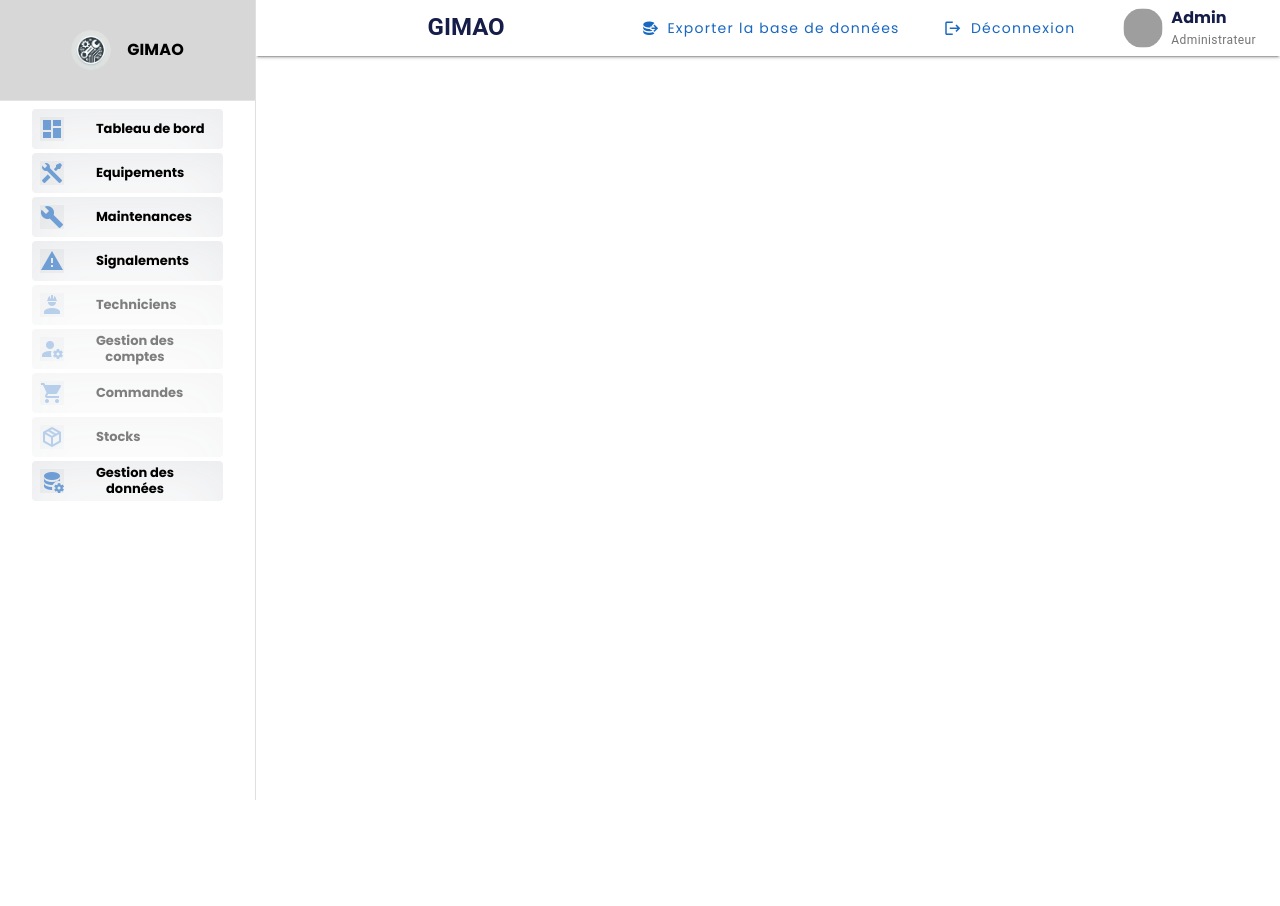
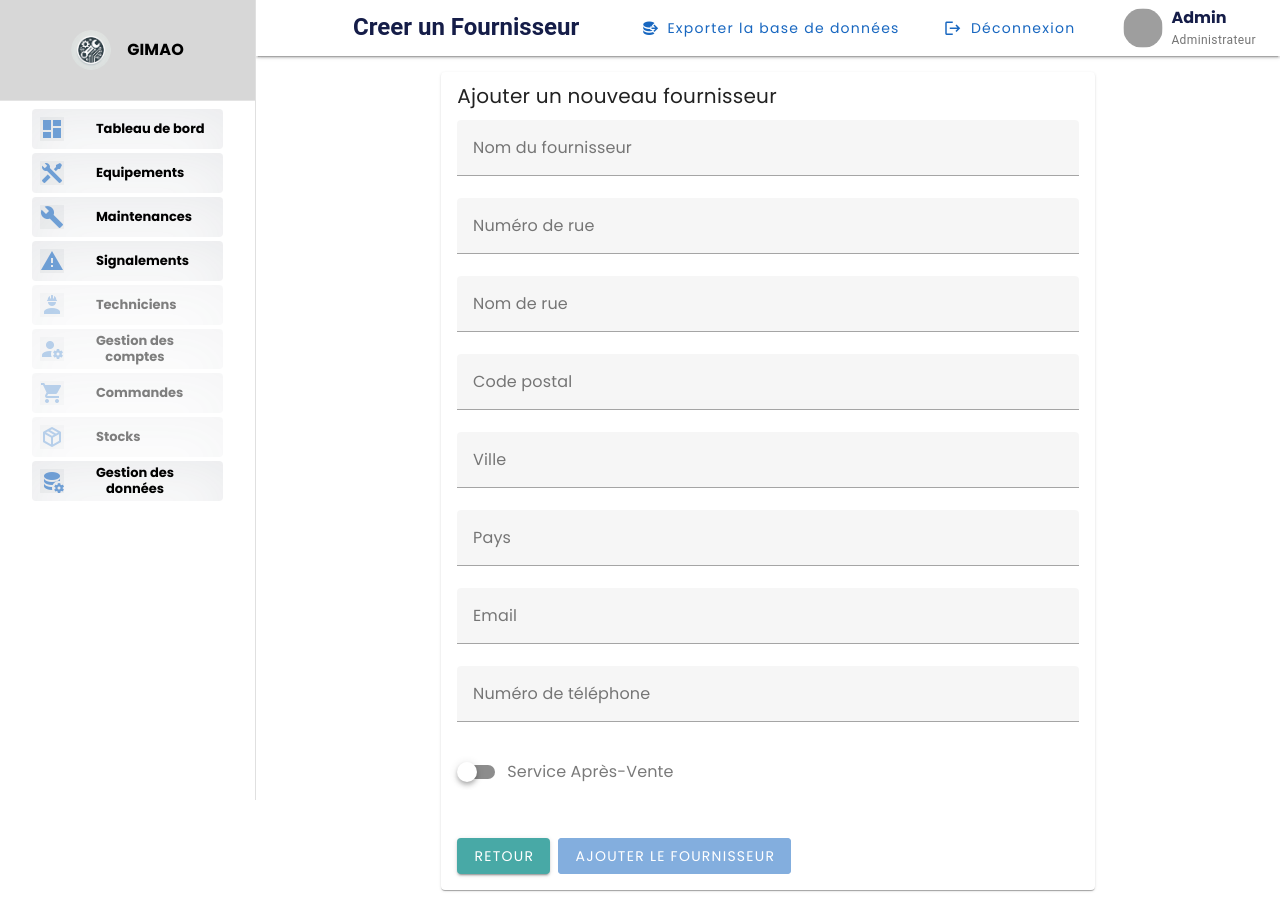
Before and after one commit to JDRSinclair/GIMAO, a Vue app in the folder frontend/: page /creer-fournisseur in a window 1280 px wide. Before the commit the page ends 800 px from the top, so only its background shows below. Built offline with nearby package versions, Linux system fonts and the light colour scheme; grey boxes are pictures that could not be loaded; the HTML template or start-up script is replaced by a standard one.

Commit message:
Fournisseurs

```diff
--- a/frontend/src/router/index.js
+++ b/frontend/src/router/index.js
@@ -33,11 +33,15 @@ import CreerLieu from '@/views/GestionDonnees/Lieux/CreerLieu.vue'
 import Lieux from '@/views/GestionDonnees/Lieux/Lieux.vue'
 import AfficherLieu from '@/views/GestionDonnees/Lieux/AfficherLieu.vue'
 
-// import CreerFournisseur from '@/views/GestionDonnees/Fournisseurs/CreerFournisseur.vue'
-// import Fournisseurs from '@/views/GestionDonnees/Fournisseurs/Fournisseurs.vue'
+import CreerFournisseur from '@/views/GestionDonnees/Fournisseurs/CreerFournisseur.vue'
+import Fournisseurs from '@/views/GestionDonnees/Fournisseurs/Fournisseurs.vue'
+import AfficherFournisseur from '@/views/GestionDonnees/Fournisseurs/AfficherFournisseur.vue'
 
 // import CreerFabricant from '@/views/GestionDonnees/Fabricants/CreerFabricant.vue'
 // import Fabricants from '@/views/GestionDonnees/Fabricants/Fabricants.vue'
+// import AfficherFabricant from '@/views/GestionDonnees/Fabricants/AfficherFabricants.vue'
+
+
 
 import Consommables from '@/views/GestionDonnees/Consommables/Consommables.vue'
 import CreerConsommable from '@/views/GestionDonnees/Consommables/CreerConsommable.vue'
@@ -109,6 +113,55 @@ const routes = [
     meta: { title: 'Détails d\'un consommable' }
   },
 
+
+    // Fabricants ------------------------------------------------------------------
+
+  // {
+  //   path: '/fabricants',
+  //   name: 'Fabricants',
+  //   component: Fabricants,
+  //   meta: { title: 'Fabricants' }
+  // },
+
+  // {
+  //   path: '/creer-fabricant',
+  //   name: 'CreerFabricant',
+  //   component: CreerFabricant,
+  //   meta: { title: 'Creer un Fabricant' }
+  // },
+
+  // {
+  //   path: '/afficher-fabricant/:id',
+  //   name: 'AfficherFabricant',
+  //   component: AfficherFabricant,
+  //   props: true,
+  //   meta: { title: 'Détails d\'un fabricant' }
+  // },
+
+
+    // Fournisseurs ------------------------------------------------------------------
+
+  {
+    path: '/fournisseurs',
+    name: 'Fournisseurs',
+    component: Fournisseurs,
+    meta: { title: 'Fournisseurs' }
+  },
+
+  {
+    path: '/creer-fournisseur',
+    name: 'CreerFournisseur',
+    component: CreerFournisseur,
+    meta: { title: 'Creer un Fournisseur' }
+  },
+
+  {
+    path: '/afficher-fournisseur/:id',
+    name: 'AfficherFournisseur',
+    component: AfficherFournisseur,
+    props: true,
+    meta: { title: 'Détails d\'un Fournisseur' }
+  },
 
 
 
--- /dev/null
+++ b/frontend/src/views/GestionDonnees/Fournisseurs/AfficherFournisseur.vue
@@ -0,0 +1,135 @@
+<template>
+  <v-container>
+    <v-row justify="center">
+      <v-col cols="12" md="8">
+        <v-card v-if="fournisseur">
+          <v-card-title>Détails du fournisseur</v-card-title>
+          <v-card-text>
+            <v-alert v-if="errorMessage" type="error">
+              {{ errorMessage }}
+            </v-alert>
+            <v-list>
+              <v-list-item>
+                <v-list-item-title>Nom du fournisseur:</v-list-item-title>
+                <v-list-item-subtitle>{{ fournisseur.nomFournisseur }}</v-list-item-subtitle>
+              </v-list-item>
+              <v-list-item>
+                <v-list-item-title>Adresse:</v-list-item-title>
+                <v-list-item-subtitle>
+                  {{ fournisseur.numRue }} {{ fournisseur.nomRue }}, {{ fournisseur.codePostal }} {{ fournisseur.ville }}
+                </v-list-item-subtitle>
+              </v-list-item>
+              <v-list-item>
+                <v-list-item-title>Pays:</v-list-item-title>
+                <v-list-item-subtitle>{{ fournisseur.paysFournisseur }}</v-list-item-subtitle>
+              </v-list-item>
+              <v-list-item>
+                <v-list-item-title>Email:</v-list-item-title>
+                <v-list-item-subtitle>{{ fournisseur.mailFournisseur }}</v-list-item-subtitle>
+              </v-list-item>
+              <v-list-item>
+                <v-list-item-title>Téléphone:</v-list-item-title>
+                <v-list-item-subtitle>{{ fournisseur.numTelephoneFournisseur }}</v-list-item-subtitle>
+              </v-list-item>
+              <v-list-item>
+                <v-list-item-title>Service Après-Vente:</v-list-item-title>
+                <v-list-item-subtitle>{{ fournisseur.serviceApresVente ? 'Oui' : 'Non' }}</v-list-item-subtitle>
+              </v-list-item>
+            </v-list>
+          </v-card-text>
+          <v-card-actions>
+            <v-btn color="primary" @click="goBack">
+              Retour
+            </v-btn>
+            <v-spacer></v-spacer>
+            <v-btn color="error" @click="confirmDelete">
+              Supprimer
+            </v-btn>
+          </v-card-actions>
+        </v-card>
+        <v-alert v-else-if="isLoading" type="info">
+          Chargement du fournisseur...
+        </v-alert>
+        <v-alert v-else type="warning">
+          Fournisseur non trouvé
+        </v-alert>
+      </v-col>
+    </v-row>
+    <v-dialog v-model="showDeleteConfirmation" max-width="300">
+      <v-card>
+        <v-card-title>Confirmer la suppression</v-card-title>
+        <v-card-text>
+          Êtes-vous sûr de vouloir supprimer ce fournisseur ?
+        </v-card-text>
+        <v-card-actions>
+          <v-btn color="primary" text @click="showDeleteConfirmation = false">Annuler</v-btn>
+          <v-btn color="error" text @click="deleteFournisseur">Supprimer</v-btn>
+        </v-card-actions>
+      </v-card>
+    </v-dialog>
+  </v-container>
+</template>
+
+<script>
+import { ref, onMounted } from 'vue';
+import { useRouter, useRoute } from 'vue-router';
+import api from '@/services/api';
+
+export default {
+  setup() {
+    const router = useRouter();
+    const route = useRoute();
+    const fournisseur = ref(null);
+    const errorMessage = ref('');
+    const isLoading = ref(true);
+    const showDeleteConfirmation = ref(false);
+
+    const getFournisseur = async () => {
+      isLoading.value = true;
+      errorMessage.value = '';
+      try {
+        const response = await api.getFournisseur(route.params.id);
+        fournisseur.value = response.data;
+      } catch (error) {
+        console.error('Error fetching fournisseur:', error);
+        errorMessage.value = 'Erreur lors de la récupération du fournisseur.';
+      } finally {
+        isLoading.value = false;
+      }
+    };
+
+    const goBack = () => {
+      router.go(-1);
+    };
+
+    const confirmDelete = () => {
+      showDeleteConfirmation.value = true;
+    };
+
+    const deleteFournisseur = async () => {
+      try {
+        await api.deleteFournisseur(fournisseur.value.id);
+        showDeleteConfirmation.value = false;
+        router.push({ name: 'ListeFournisseurs' });
+      } catch (error) {
+        console.error('Error deleting fournisseur:', error);
+      }
+      goBack();
+    };
+
+    onMounted(() => {
+      getFournisseur();
+    });
+
+    return {
+      fournisseur,
+      errorMessage,
+      isLoading,
+      goBack,
+      confirmDelete,
+      deleteFournisseur,
+      showDeleteConfirmation
+    };
+  }
+};
+</script>
--- a/frontend/src/views/GestionDonnees/Fournisseurs/CreerFournisseur.vue
+++ b/frontend/src/views/GestionDonnees/Fournisseurs/CreerFournisseur.vue
@@ -1,84 +1,141 @@
 <template>
-    <v-app>
-      <v-main>
   <v-container>
-          <v-row>
-            <v-col>
-              <v-btn color="primary" class="mb-4" @click="navigateToCreerFournisseurs">
-                Ajouter Fournisseur
+    <v-row justify="center">
+      <v-col cols="12" md="8">
+        <v-card>
+          <v-card-title>Ajouter un nouveau fournisseur</v-card-title>
+          <v-card-text>
+            <v-alert v-if="errorMessage" type="error">
+              {{ errorMessage }}
+            </v-alert>
+            <v-form @submit.prevent="submitForm">
+              <v-text-field
+                v-model="fournisseur.nomFournisseur"
+                label="Nom du fournisseur"
+                required
+              ></v-text-field>
+
+              <v-text-field
+                v-model="fournisseur.numRue"
+                label="Numéro de rue"
+                type="number"
+                required
+              ></v-text-field>
+
+              <v-text-field
+                v-model="fournisseur.nomRue"
+                label="Nom de rue"
+                required
+              ></v-text-field>
+
+              <v-text-field
+                v-model="fournisseur.codePostal"
+                label="Code postal"
+                required
+              ></v-text-field>
+
+              <v-text-field
+                v-model="fournisseur.ville"
+                label="Ville"
+                required
+              ></v-text-field>
+
+              <v-text-field
+                v-model="fournisseur.paysFournisseur"
+                label="Pays"
+                required
+              ></v-text-field>
+
+              <v-text-field
+                v-model="fournisseur.mailFournisseur"
+                label="Email"
+                type="email"
+                required
+              ></v-text-field>
+
+              <v-text-field
+                v-model="fournisseur.numTelephoneFournisseur"
+                label="Numéro de téléphone"
+                required
+              ></v-text-field>
+
+              <v-switch
+                v-model="fournisseur.serviceApresVente"
+                label="Service Après-Vente"
+              ></v-switch>
+
+              <v-btn color="secondary" class="mt-4 mr-2" @click="goBack">
+                Retour
               </v-btn>
-              <v-data-table
-                :headers="headers"
-                :items="fournisseurs"
-                :items-per-page="itemsPerPage"
-                :page.sync="page"
-                class="elevation-1 rounded-lg"
-                @page-count="pageCount = $event"
-              ></v-data-table>
-              <div class="text-center pt-2">
-                <v-pagination
-                  v-model="page"
-                  :length="pageCount"
-                ></v-pagination>
-              </div>
+              <v-btn type="submit" color="primary" class="mt-4" :disabled="!isFormValid">
+                Ajouter le fournisseur
+              </v-btn>
+            </v-form>
+          </v-card-text>
+        </v-card>
       </v-col>
     </v-row>
   </v-container>
-      </v-main>
-    </v-app>
 </template>
 
 <script>
-  import { ref, onMounted } from 'vue';
+import { ref, computed } from 'vue';
 import { useRouter } from 'vue-router';
 import api from '@/services/api';
 
 export default {
-    name: 'Fournisseurs',
   setup() {
     const router = useRouter();
-      const page = ref(1);
-      const pageCount = ref(0);
-      const itemsPerPage = ref(5);
-      const fournisseurs = ref([]);
+    const fournisseur = ref({
+      nomFournisseur: '',
+      numRue: '',
+      nomRue: '',
+      codePostal: '',
+      ville: '',
+      paysFournisseur: '',
+      mailFournisseur: '',
+      numTelephoneFournisseur: '',
+      serviceApresVente: false
+    });
+    const errorMessage = ref('');
 
-      const headers = [
-        { text: 'Nom', value: 'nomFournisseur' },
-        { text: 'Ville', value: 'ville' },
-        { text: 'Pays', value: 'paysFournisseur' },
-        { text: 'Email', value: 'mailFournisseur' },
-        { text: 'Téléphone', value: 'numTelephoneFournisseur' },
-      ];
+    const isFormValid = computed(() => {
+      return fournisseur.value.nomFournisseur &&
+             fournisseur.value.numRue &&
+             fournisseur.value.nomRue &&
+             fournisseur.value.codePostal &&
+             fournisseur.value.ville &&
+             fournisseur.value.paysFournisseur &&
+             fournisseur.value.mailFournisseur &&
+             fournisseur.value.numTelephoneFournisseur;
+    });
 
-      const fetchFournisseurs = async () => {
+    const submitForm = async () => {
+      if (!isFormValid.value) {
+        errorMessage.value = 'Veuillez remplir tous les champs requis.';
+        return;
+      }
+
       try {
-          const response = await api.getFournisseurs();
-          fournisseurs.value = response.data;
+        const response = await api.postFournisseur(fournisseur.value);
+        console.log('Fournisseur créé:', response.data);
+        goBack();
       } catch (error) {
-          console.error('Erreur lors de la récupération des fournisseurs:', error);
+        console.error('Error creating fournisseur:', error);
       }
     };
 
-      onMounted(fetchFournisseurs);
-
-      const navigateToCreerFournisseurs = () => {
-        router.push('/creer-fournisseurs');
+    const goBack = () => {
+      router.go(-1);
     };
 
     return {
-        page,
-        pageCount,
-        itemsPerPage,
-        fournisseurs,
-        headers,
-        navigateToCreerFournisseurs
+      fournisseur,
+      errorMessage,
+      isFormValid,
+      submitForm,
+      goBack
     };
-    },
+  }
 };
 </script>
-
-  <style scoped>
-  .v-card {
-    background-color: #FFFFFF;
-  }
-  </style>
--- a/frontend/src/views/GestionDonnees/Fournisseurs/Fournisseurs.vue
+++ b/frontend/src/views/GestionDonnees/Fournisseurs/Fournisseurs.vue
@@ -1,84 +1,81 @@
 <template>
-  <v-app>
-    <v-main>
-      <v-container>
-        <v-row>
-          <v-col>
-            <v-btn color="primary" class="mb-4" @click="navigateToCreerFournisseurs">
-              Ajouter Fournisseur
-            </v-btn>
-            <v-data-table
-              :headers="headers"
-              :items="fournisseurs"
-              :items-per-page="itemsPerPage"
-              :page.sync="page"
-              class="elevation-1 rounded-lg"
-              @page-count="pageCount = $event"
-            ></v-data-table>
-            <div class="text-center pt-2">
-              <v-pagination
-                v-model="page"
-                :length="pageCount"
-              ></v-pagination>
-            </div>
-          </v-col>
-        </v-row>
-      </v-container>
-    </v-main>
-  </v-app>
+  <v-container>
+    <v-row class="mb-4">
+      <!-- Barre de recherche -->
+      <v-col cols="9">
+        <v-text-field
+          v-model="searchQuery"
+          label="Rechercher un fournisseur"
+          prepend-icon="mdi-magnify"
+          clearable
+        ></v-text-field>
+      </v-col>
+      <v-col cols="3" class="align-center">
+        <v-btn
+          color="primary"
+          @click="$router.push('/creer-fournisseur')"
+          class="ml-2"
+          height="50%"
+        >
+          Créer un fournisseur
+        </v-btn>
+      </v-col>
+    </v-row>
+    <v-row>
+      <v-col v-for="fournisseur in filteredFournisseurs" :key="fournisseur.id" cols="12" sm="6" md="4">
+        <v-card @click="goToFournisseurDetails(fournisseur.id)">
+          <v-card-title>{{ fournisseur.nomFournisseur }}</v-card-title>
+          <v-card-text>
+            <p>Ville: {{ fournisseur.ville }}</p>
+            <p>Pays: {{ fournisseur.paysFournisseur }}</p>
+            <p>Email: {{ fournisseur.mailFournisseur }}</p>
+            <p>Service Après-Vente: {{ fournisseur.serviceApresVente ? 'Oui' : 'Non' }}</p>
+          </v-card-text>
+        </v-card>
+      </v-col>
+    </v-row>
+  </v-container>
 </template>
 
 <script>
-import { ref, onMounted } from 'vue';
-import { useRouter } from 'vue-router';
 import api from '@/services/api';
 
 export default {
-  name: 'Fournisseurs',
-  setup() {
-    const router = useRouter();
-    const page = ref(1);
-    const pageCount = ref(0);
-    const itemsPerPage = ref(5);
-    const fournisseurs = ref([]);
-
-    const headers = [
-      { text: 'Nom', value: 'nomFournisseur' },
-      { text: 'Ville', value: 'ville' },
-      { text: 'Pays', value: 'paysFournisseur' },
-      { text: 'Email', value: 'mailFournisseur' },
-      { text: 'Téléphone', value: 'numTelephoneFournisseur' },
-    ];
-
-    const fetchFournisseurs = async () => {
+  name: 'ListeFournisseurs',
+  data() {
+    return {
+      fournisseurs: [],
+      searchQuery: ''
+    };
+  },
+  computed: {
+    filteredFournisseurs() {
+      if (!this.searchQuery) {
+        return this.fournisseurs;
+      }
+      const searchLower = this.searchQuery.toLowerCase();
+      return this.fournisseurs.filter(fournisseur =>
+        fournisseur.nomFournisseur.toLowerCase().includes(searchLower) ||
+        fournisseur.ville.toLowerCase().includes(searchLower) ||
+        fournisseur.paysFournisseur.toLowerCase().includes(searchLower)
+      );
+    }
+  },
+  methods: {
+    async fetchFournisseurs() {
       try {
         const response = await api.getFournisseurs();
-        fournisseurs.value = response.data;
+        this.fournisseurs = response.data;
       } catch (error) {
         console.error('Erreur lors de la récupération des fournisseurs:', error);
       }
-    };
-
-    onMounted(fetchFournisseurs);
-
-    const navigateToCreerFournisseurs = () => {
-      router.push('/creer-fournisseurs');
-    };
-
-    return {
-      page,
-      pageCount,
-      itemsPerPage,
-      fournisseurs,
-      headers,
-      navigateToCreerFournisseurs
-    };
+    },
+    goToFournisseurDetails(id) {
+      this.$router.push(`/afficher-fournisseur/${id}`);
+    }
   },
-};
+  created() {
+    this.fetchFournisseurs();
+  }
+}
 </script>
-
-<style scoped>
-.v-card {
-  background-color: #FFFFFF;
-}
-</style>
```
Lines whose indentation alone changed are shown as unchanged.
